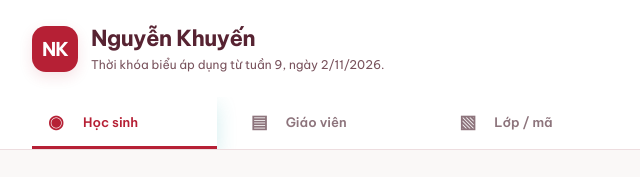
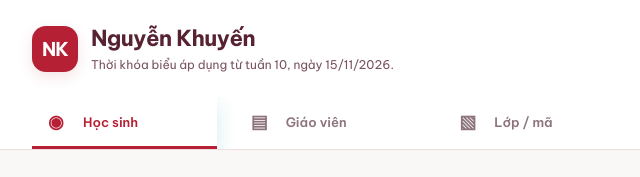
Before and after one commit to tkbnkhoahung/tkb2627official, a plain HTML site: page index.html in a window 1280 px wide. Shown: the top 177 px of the page, 0-640 px from the left. Drawn offline with Linux system fonts and the light colour scheme; a web font is replaced by a local one.

Commit message:
Update index.html

```diff
--- a/index.html
+++ b/index.html
@@ -1753,7 +1753,7 @@ body .schedule-grid .lesson .count-badge{background:transparent!important;border
 }
 </style>
 </head>
-<body><noscript><p>Vui lòng bật JavaScript để tra cứu thời khóa biểu.</p></noscript><aside class="nk-sidebar"><div class="nk-brand"><div class="nk-mark">NK</div><div><b>Nguyễn Khuyến</b><small>Thời khóa biểu áp dụng từ tuần 9, ngày 2/11/2026.</small></div></div><div class="nk-nav-label">THỜI KHÓA BIỂU</div><div id="nkNavigation"></div><div class="nk-sidebar-foot"><strong>Mỗi ngày, một hành trình mới.</strong>Tra cứu lịch học và kết nối<br>với nhịp sống nhà trường.</div></aside>
+<body><noscript><p>Vui lòng bật JavaScript để tra cứu thời khóa biểu.</p></noscript><aside class="nk-sidebar"><div class="nk-brand"><div class="nk-mark">NK</div><div><b>Nguyễn Khuyến</b><small>Thời khóa biểu áp dụng từ tuần 10, ngày 15/11/2026.</small></div></div><div class="nk-nav-label">THỜI KHÓA BIỂU</div><div id="nkNavigation"></div><div class="nk-sidebar-foot"><strong>Mỗi ngày, một hành trình mới.</strong>Tra cứu lịch học và kết nối<br>với nhịp sống nhà trường.</div></aside>
 <div class="app">
   <header class="topbar aurora-topbar">
     <div class="brand">
```
